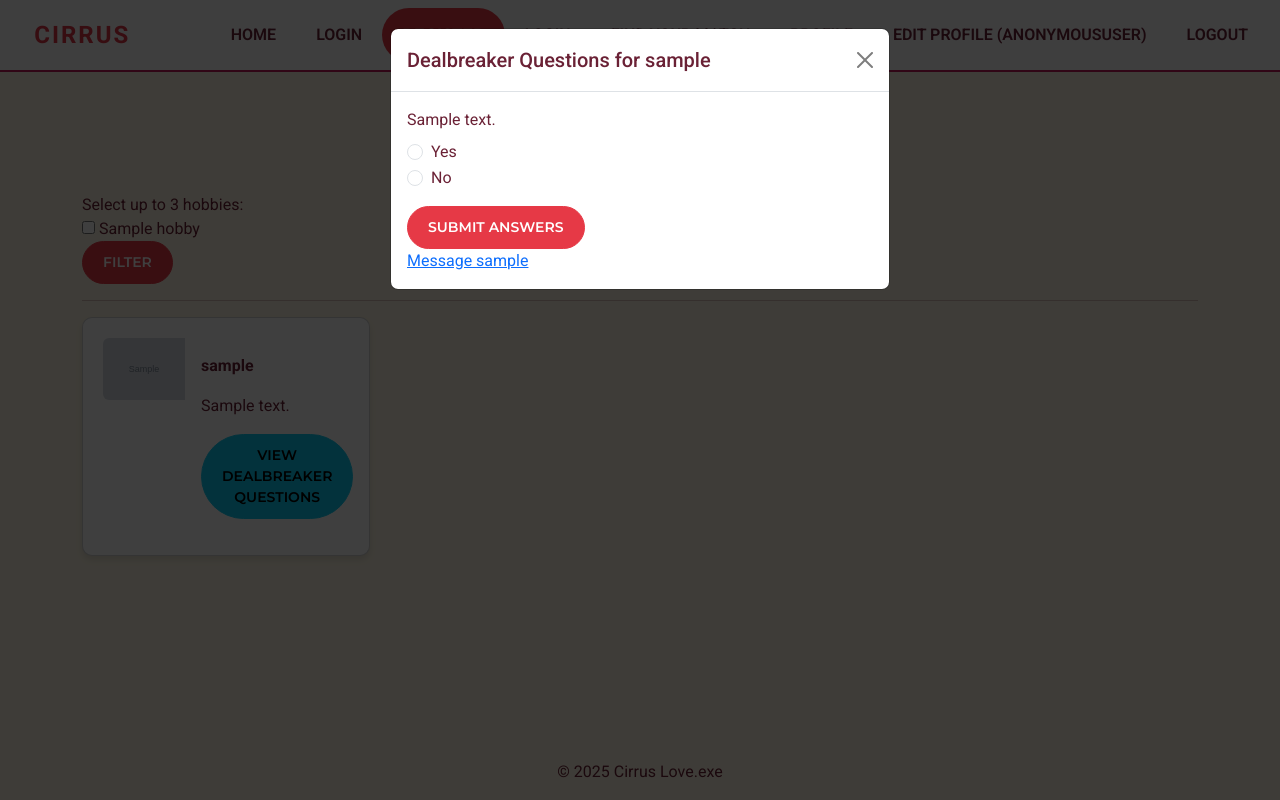
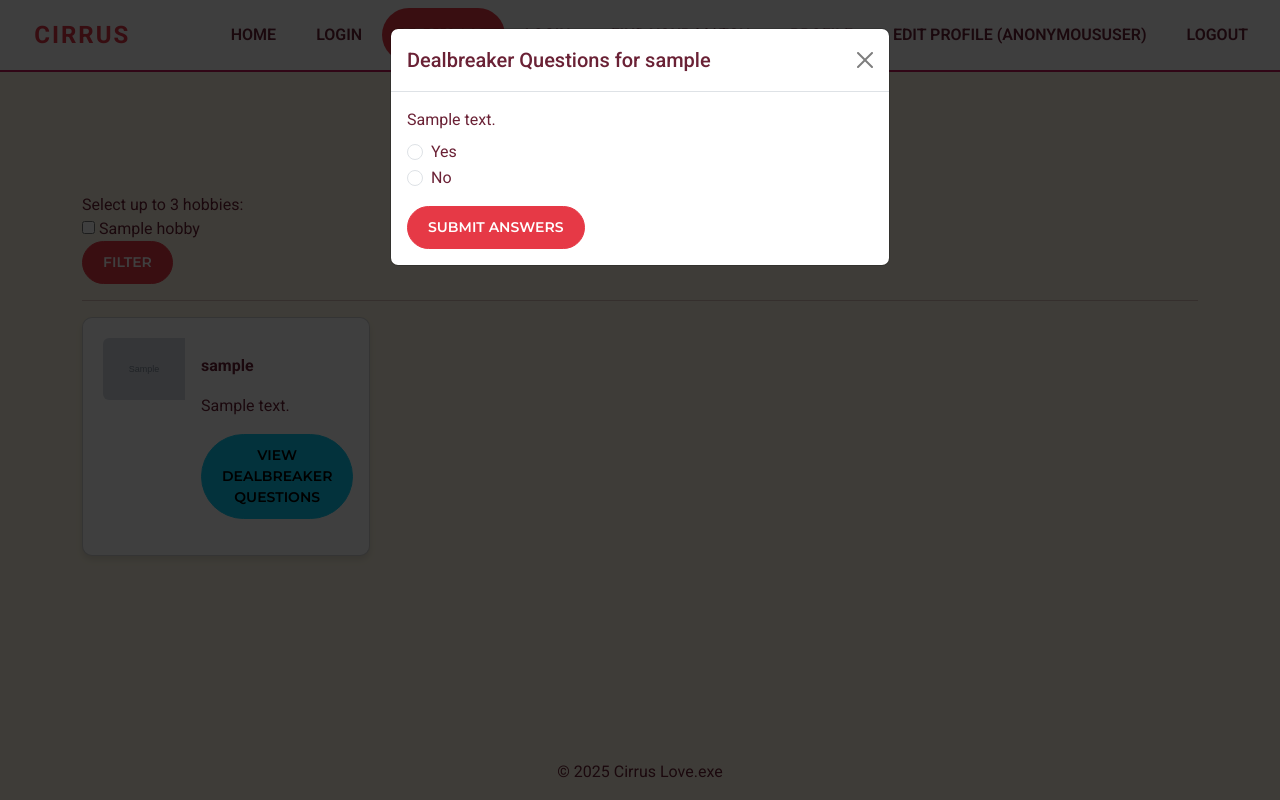
Before and after one commit to Loudotcom/love.exe, a Django app: template matching_project/templates/match/matching_list.html in a window 1280 px wide, after a click on "VIEW DEALBREAKER QUESTIONS". Run offline with Django 5.2, Linux system fonts and the light colour scheme; the template is opened without the code that fills it: most values are stand-ins (such as "Sample title", 1, 10 or a date in 2020); grey boxes marked "Sample" are stand-in pictures.

Commit message:
Fix message on modal functionality

```diff
--- a/matching_project/matching/views.py
+++ b/matching_project/matching/views.py
@@ -209,7 +209,8 @@ def answer_dealbreaker_questions(request, profile_id):
 
 @login_required
 def message_detail(request, profile_id):
-    other_user = get_object_or_404(UserProfile, id=profile_id)
+    other_user_profile = get_object_or_404(UserProfile, id=profile_id)
+    other_user = other_user_profile.user
     messages = Message.objects.filter(
         sender=request.user, recipient=other_user
     ) | Message.objects.filter(
@@ -223,7 +224,7 @@ def message_detail(request, profile_id):
             Message.objects.create(
                 sender=request.user, recipient=other_user, content=content
             )
-            return redirect('message_detail', profile_id=other_user.id)
+            return redirect('message_detail', profile_id=other_user_profile.id)
 
 
     return render(request, 'match/message_detail.html', {'messages': messages, 'other_user': other_user})
--- a/matching_project/templates/match/matching_list.html
+++ b/matching_project/templates/match/matching_list.html
@@ -74,7 +74,10 @@
                     <button class="like-button btn btn-success btn-sm" data-vote="like">Like (<span id="like-count-{{ profile.id }}">0</span>)</button>
                     <button class="dislike-button btn btn-danger btn-sm" data-vote="dislike">Dislike (<span id="dislike-count-{{ profile.id }}">0</span>)</button>
                 </div>
-                <a href="{% url 'message_detail' profile_id=other_user %}">Message {{ other_user.username }}</a>
+
+                <div id="message-container-{{ profile.id }}" style="display:none;">
+                    <a href="{% url 'message_detail' profile_id=profile.id %}" class="btn btn-primary btn-sm">Message {{ profile.user.username }}</a>
+                </div>
             </div>
         </div>
     </div>
@@ -98,6 +101,7 @@
             const errorMessage = document.getElementById(`error-message-${profileId}`);
             const submitButton = form.querySelector(`#submit-button-${profileId}`);
             const likeDislikeContainer = document.getElementById(`like-dislike-container-${profileId}`);
+            const messageContainer = document.getElementById(`message-container-${profileId}`);
             const inputs = form.querySelectorAll('input[type="radio"], button');
 
             fetch(form.action, {
@@ -117,6 +121,7 @@
                     document.getElementById(`dislike-count-${profileId}`).textContent = data.dislike_count;
 
                     likeDislikeContainer.style.display = 'block';
+                    messageContainer.style.display = 'block';
 
                     inputs.forEach(input => input.disabled = true);
                 } else {
```
